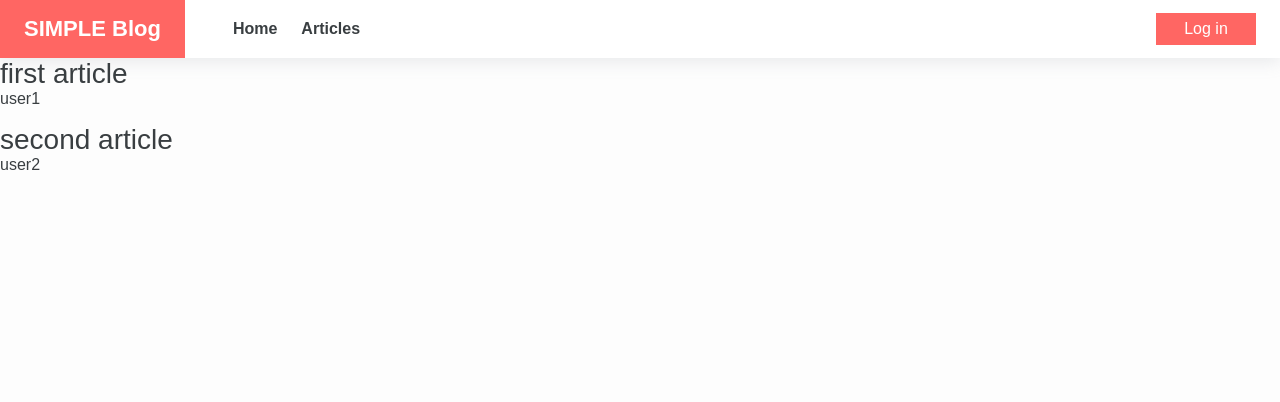
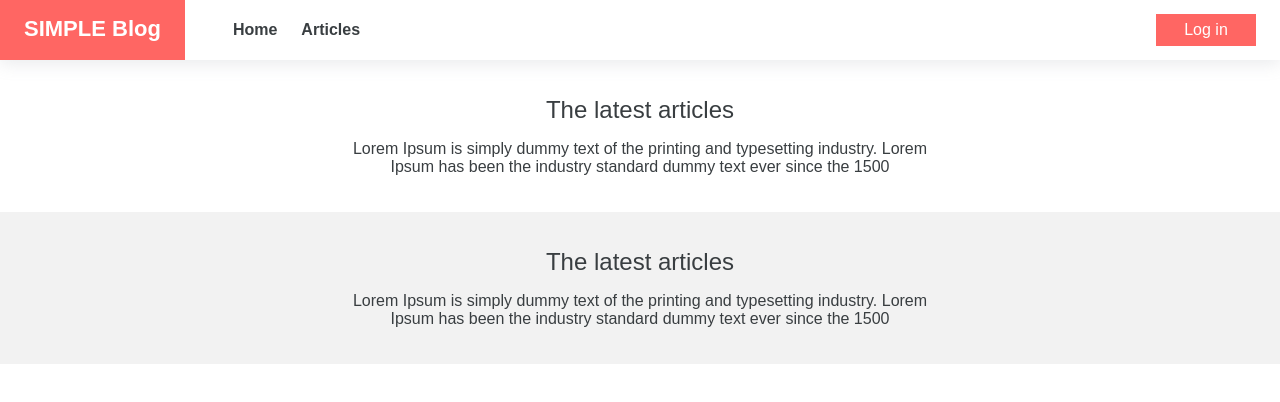
Before and after one commit to Geniecko/frontend_flashcards, a React (Create React App) app: page / in a window 1280 px wide. Shown: the top 402 px of the page. Built offline with nearby package versions, Linux system fonts and the light colour scheme.

Commit message:
create container template component, create headline component, fix header

```diff
--- a/src/components/Header/Header.style.ts
+++ b/src/components/Header/Header.style.ts
@@ -4,6 +4,12 @@ export const StyledHeader = styled.header`
   width: 100%;
   background-color: ${({ theme }) => theme.whitePrimary};
   box-shadow: rgba(149, 157, 165, 0.2) 0px 4px 16px;
+  position: fixed;
+  top: 0;
+  left: 0;
+  right: 0;
+  z-index: 100;
+  height: 60px;
 `;
 
 export const Wrapper = styled.div`
@@ -12,6 +18,7 @@ export const Wrapper = styled.div`
   display: flex;
   align-items: center;
   padding-right: 16px;
+  height: 100%;
 
   @media (min-width: 768px) {
     padding-right: 24px;
--- /dev/null
+++ b/src/components/Headline/Headline.style.ts
@@ -0,0 +1,16 @@
+import styled from 'styled-components/macro';
+
+export const StyledHeadline = styled.div`
+  display: flex;
+  justify-content: center;
+  flex-direction: column;
+  align-items: center;
+  text-align: center;
+
+  p {
+    margin-top: 16px;
+    margin-bottom: 0;
+    max-width: 600px;
+    font-weight: 400;
+  }
+`;
--- /dev/null
+++ b/src/components/Headline/Headline.tsx
@@ -0,0 +1,18 @@
+import { FC } from 'react';
+import { StyledHeadline } from './Headline.style';
+
+interface HeadlineProps {
+  title: string;
+  subtitle?: string;
+}
+
+const Headline: FC<HeadlineProps> = ({title, subtitle}) => {
+  return (
+    <StyledHeadline>
+      <h2>{title}</h2>
+      {subtitle && <p>{subtitle}</p>}
+    </StyledHeadline>
+   );
+}
+
+export default Headline;
--- a/src/components/Logo/Logo.style.ts
+++ b/src/components/Logo/Logo.style.ts
@@ -8,6 +8,7 @@ export const StyledLogo = styled.span`
   font-weight: 600;
   padding: 16px;
   white-space: none;
+  height: 100%;
 
   @media (min-width: 760px){
     font-size: 2.2rem;
--- /dev/null
+++ b/src/templates/ContainerTemplate.tsx
@@ -0,0 +1,30 @@
+import { FC, ReactNode } from 'react';
+import styled from 'styled-components/macro';
+
+interface ContainerTemplateProps {
+  children: ReactNode;
+  secondary?: boolean;
+}
+
+const ContainerTemplate: FC<ContainerTemplateProps> = ({ children, secondary }) => (
+  <StyledContainerTemplate secondary={secondary}>
+    <Wrapper>{children}</Wrapper>
+  </StyledContainerTemplate>
+);
+
+const StyledContainerTemplate = styled.div<ContainerTemplateProps>`
+  width: 100%;
+  padding: 28px 16px;
+  background-color: ${({theme, secondary}) => secondary ? theme.whiteSecondary : 'unset'};
+
+  @media (min-width: 768px) {
+    padding: 36px 24px;
+  }
+`;
+
+const Wrapper = styled.div`
+  max-width: 1200px;
+  margin: 0 auto;
+`;
+
+export default ContainerTemplate;
--- a/src/themes/GlobalStyle.tsx
+++ b/src/themes/GlobalStyle.tsx
@@ -15,9 +15,11 @@ const GlobalStyle = createGlobalStyle`
     position: relative;
     font-size: 1.6rem;
     font-family: 'Montserrat', sans-serif;
-    background-color: ${({theme}) => theme.whiteSecondary};
+    background-color: ${({ theme }) => theme.whitePrimary};
     color: ${({ theme }) => theme.secondary};
     font-weight: 400;
+    padding-top: 60px;
+    min-height: 2000px;
   }
 
   h1, h2, h3, h4, h5{
--- a/src/themes/mainTheme.ts
+++ b/src/themes/mainTheme.ts
@@ -4,6 +4,6 @@ export const defaultTheme: DefaultTheme = {
   primary: '#FF6663',
   secondary: '#393E41',
   whitePrimary: '#FFFFFF',
-  whiteSecondary: '#FDFDFD',
+  whiteSecondary: '#F2F2F2',
   gray: '#6D7980',
 };
--- a/src/views/HomeView/HomeView.tsx
+++ b/src/views/HomeView/HomeView.tsx
@@ -1,10 +1,29 @@
 import { FC } from 'react';
-import Articles from '../../components/Articles/Articles';
+import Headline from '../../components/Headline/Headline';
+import ContainerTemplate from '../../templates/ContainerTemplate';
+
+const pageTitles = {
+  latest: {
+    title: 'The latest articles',
+    subtitle:
+      'Lorem Ipsum is simply dummy text of the printing and typesetting industry. Lorem Ipsum has been the industry standard dummy text ever since the 1500',
+  },
+  random: {
+    title: 'Random Articles',
+    subtitle:
+      'Lorem Ipsum is simply dummy text of the printing and typesetting industry. Lorem Ipsum has been the industry standard dummy text ever since the 1500',
+  },
+};
 
 const Home: FC = () => {
   return (
     <>
-      <Articles />
+      <ContainerTemplate>
+        <Headline title={pageTitles.latest.title} subtitle={pageTitles.latest.subtitle} />
+      </ContainerTemplate>
+      <ContainerTemplate secondary>
+        <Headline title={pageTitles.latest.title} subtitle={pageTitles.latest.subtitle} />
+      </ContainerTemplate>
     </>
   );
 };
```
